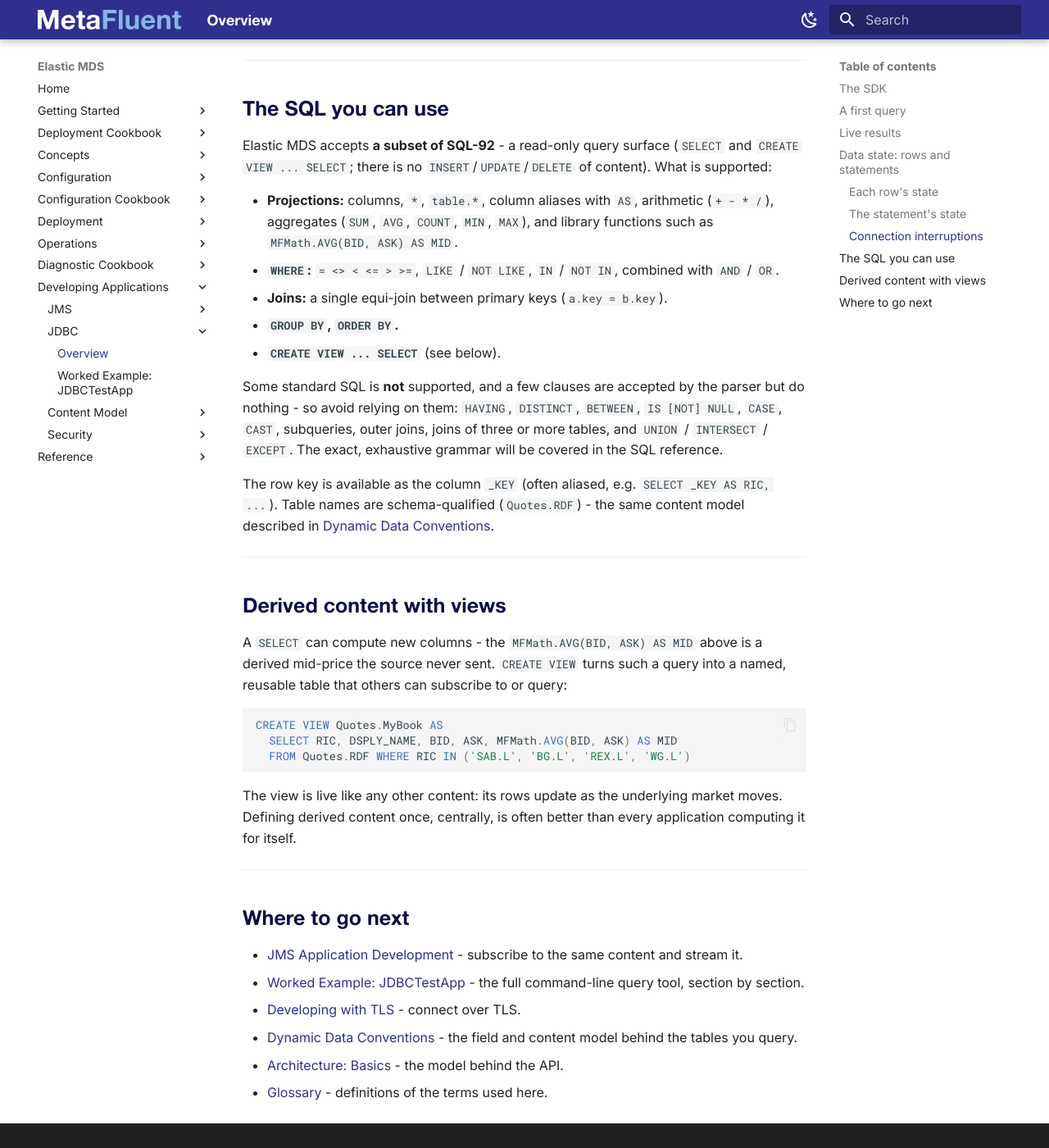
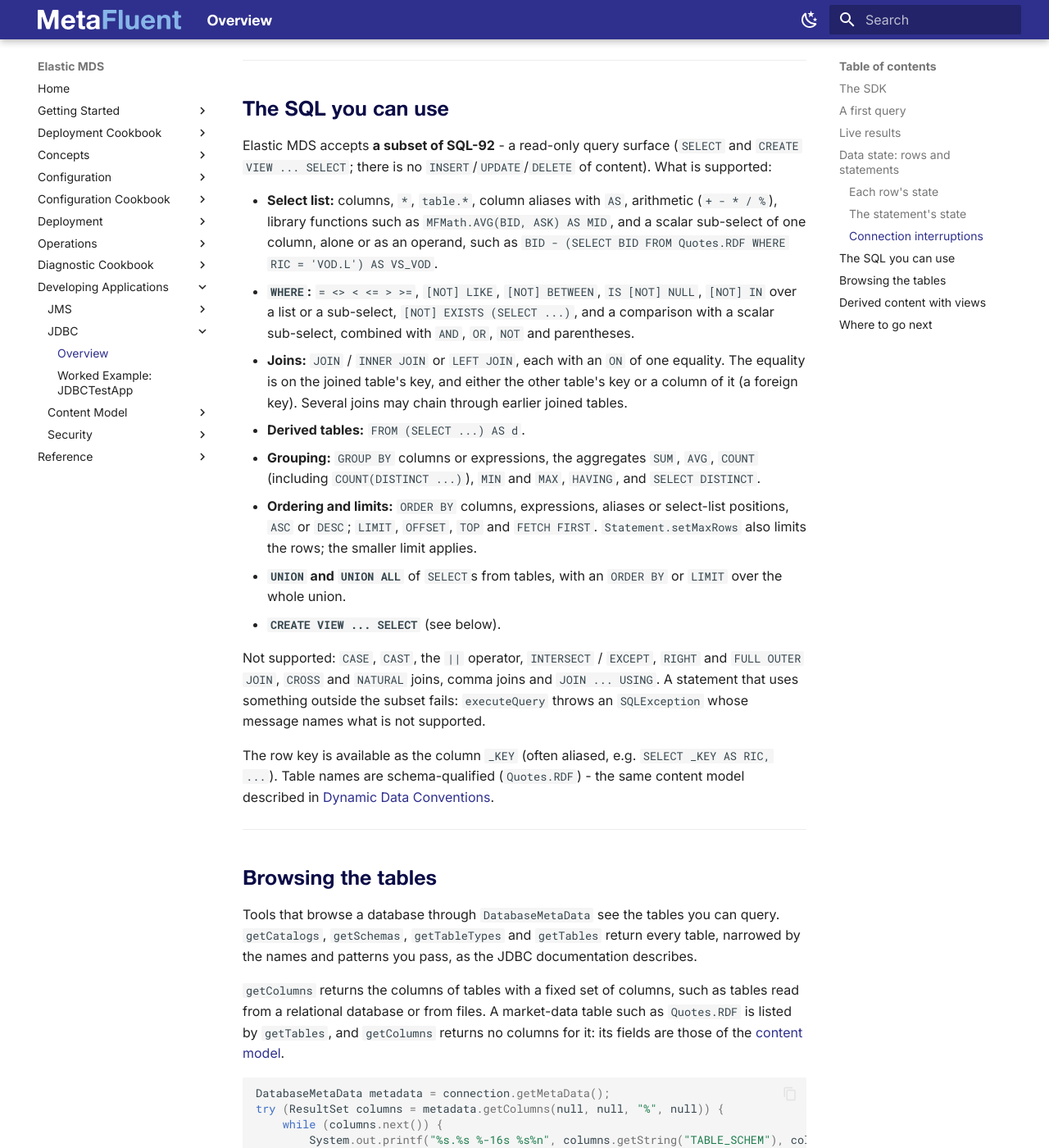
Before and after one commit to MetaFluent/ElasticMDS-docs, an MkDocs documentation site: the page built from docs/Develop-JDBC.md, in a window 1280 px wide and 1400 px high, scrolled down 5195 px. Shown: the whole window at 82% size. Built offline with MkDocs 1.6.1 and Material for MkDocs 9.7.7, drawn with Linux system fonts in a browser that asks for light colours; the version menu is left out; some of the changed text lies outside the part shown.

Commit message:
JDBC page: SQL coverage and database metadata
Bring the SQL section in line with what the analyzer serves on dev (HAVING,
DISTINCT, BETWEEN, IS NULL, sub-selects, derived tables, UNION, LEFT and
chained joins, limits, grouping and ordering by expression or position),
list what is not supported and how it fails, and add a section on the
DatabaseMetaData calls the driver serves.

Co-Authored-By: Claude Opus 5.5 <noreply@anthropic.com>
Claude-Session: https://claude.ai/code/session_01G11mkgokNr1yeKGBTsgAHU

````diff
--- a/docs/Develop-JDBC.md
+++ b/docs/Develop-JDBC.md
@@ -174,15 +174,38 @@ When the session itself ends, its statements end with it: a statement already an
 
 Elastic MDS accepts **a subset of SQL-92** - a read-only query surface (`SELECT` and `CREATE VIEW ... SELECT`; there is no `INSERT`/`UPDATE`/`DELETE` of content). What is supported:
 
-- **Projections:** columns, `*`, `table.*`, column aliases with `AS`, arithmetic (`+ - * /`), aggregates (`SUM`, `AVG`, `COUNT`, `MIN`, `MAX`), and library functions such as `MFMath.AVG(BID, ASK) AS MID`.
-- **`WHERE`:** `= <> < <= > >=`, `LIKE` / `NOT LIKE`, `IN` / `NOT IN`, combined with `AND` / `OR`.
-- **Joins:** a single equi-join between primary keys (`a.key = b.key`).
-- **`GROUP BY`, `ORDER BY`.**
+- **Select list:** columns, `*`, `table.*`, column aliases with `AS`, arithmetic (`+ - * / %`), library functions such as `MFMath.AVG(BID, ASK) AS MID`, and a scalar sub-select of one column, alone or as an operand, such as `BID - (SELECT BID FROM Quotes.RDF WHERE RIC = 'VOD.L') AS VS_VOD`.
+- **`WHERE`:** `= <> < <= > >=`, `[NOT] LIKE`, `[NOT] BETWEEN`, `IS [NOT] NULL`, `[NOT] IN` over a list or a sub-select, `[NOT] EXISTS (SELECT ...)`, and a comparison with a scalar sub-select, combined with `AND`, `OR`, `NOT` and parentheses.
+- **Joins:** `JOIN` / `INNER JOIN` or `LEFT JOIN`, each with an `ON` of one equality. The equality is on the joined table's key, and either the other table's key or a column of it (a foreign key). Several joins may chain through earlier joined tables.
+- **Derived tables:** `FROM (SELECT ...) AS d`.
+- **Grouping:** `GROUP BY` columns or expressions, the aggregates `SUM`, `AVG`, `COUNT` (including `COUNT(DISTINCT ...)`), `MIN` and `MAX`, `HAVING`, and `SELECT DISTINCT`.
+- **Ordering and limits:** `ORDER BY` columns, expressions, aliases or select-list positions, `ASC` or `DESC`; `LIMIT`, `OFFSET`, `TOP` and `FETCH FIRST`. `Statement.setMaxRows` also limits the rows; the smaller limit applies.
+- **`UNION` and `UNION ALL`** of `SELECT`s from tables, with an `ORDER BY` or `LIMIT` over the whole union.
 - **`CREATE VIEW ... SELECT`** (see below).
 
-Some standard SQL is **not** supported, and a few clauses are accepted by the parser but do nothing - so avoid relying on them: `HAVING`, `DISTINCT`, `BETWEEN`, `IS [NOT] NULL`, `CASE`, `CAST`, subqueries, outer joins, joins of three or more tables, and `UNION` / `INTERSECT` / `EXCEPT`. The exact, exhaustive grammar will be covered in the SQL reference.
+Not supported: `CASE`, `CAST`, the `||` operator, `INTERSECT` / `EXCEPT`, `RIGHT` and `FULL OUTER JOIN`, `CROSS` and `NATURAL` joins, comma joins and `JOIN ... USING`. A statement that uses something outside the subset fails: `executeQuery` throws an `SQLException` whose message names what is not supported.
 
 The row key is available as the column `_KEY` (often aliased, e.g. `SELECT _KEY AS RIC, ...`). Table names are schema-qualified (`Quotes.RDF`) - the same content model described in [Dynamic Data Conventions](Dynamic-Data-Conventions.md).
+
+---
+
+## Browsing the tables
+
+Tools that browse a database through `DatabaseMetaData` see the tables you can query. `getCatalogs`, `getSchemas`, `getTableTypes` and `getTables` return every table, narrowed by the names and patterns you pass, as the JDBC documentation describes.
+
+`getColumns` returns the columns of tables with a fixed set of columns, such as tables read from a relational database or from files. A market-data table such as `Quotes.RDF` is listed by `getTables`, and `getColumns` returns no columns for it: its fields are those of the [content model](Dynamic-Data-Conventions.md).
+
+```java
+DatabaseMetaData metadata = connection.getMetaData();
+try (ResultSet columns = metadata.getColumns(null, null, "%", null)) {
+	while (columns.next()) {
+		System.out.printf("%s.%s %-16s %s%n", columns.getString("TABLE_SCHEM"), columns.getString("TABLE_NAME"),
+				columns.getString("COLUMN_NAME"), columns.getString("TYPE_NAME"));
+	}
+}
+```
+
+The other `DatabaseMetaData` calls that return a result set, such as `getPrimaryKeys` and `getIndexInfo`, throw `SQLFeatureNotSupportedException`.
 
 ---
 
````
